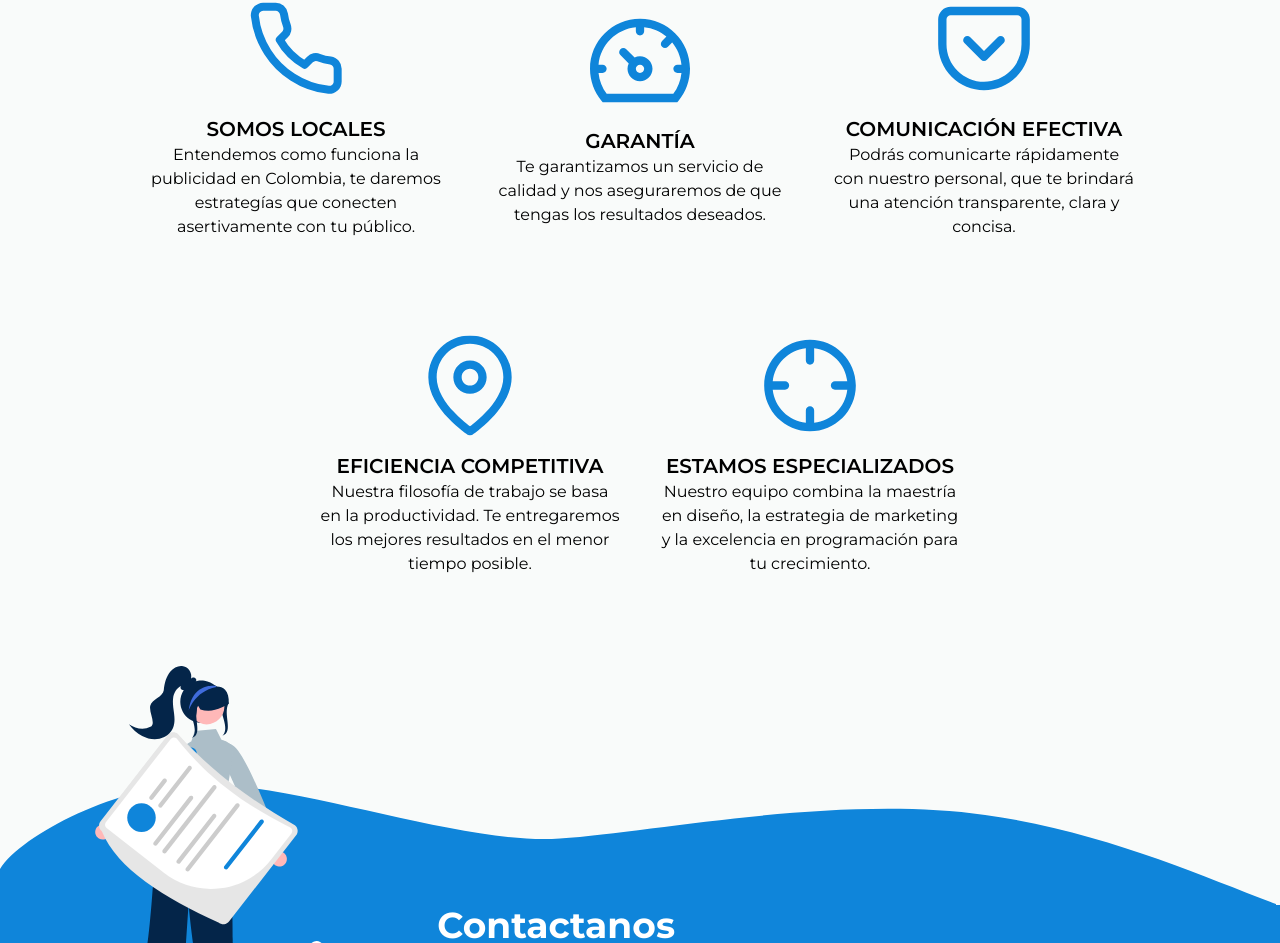
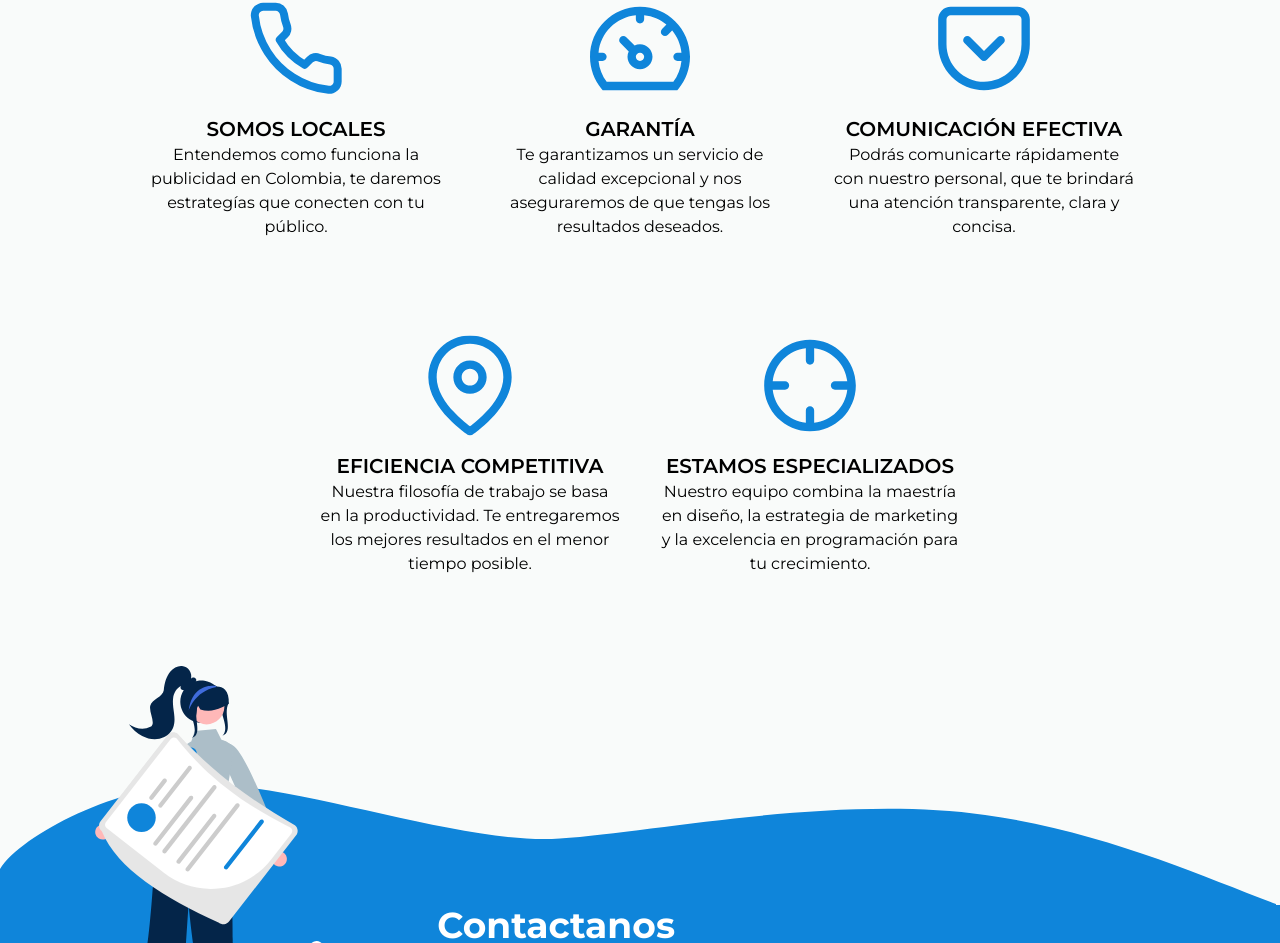
Before and after one commit to DiegoxK/rpm, a Next.js app: page / in a window 1280 px wide. Shown: the part 3552-4495 px from the top of the page. Built offline with nearby package versions, Linux system fonts and the light colour scheme.

Commit message:
Update qualities texts and guarantee description

```diff
--- a/app/(routes)/(home)/page.tsx
+++ b/app/(routes)/(home)/page.tsx
@@ -81,13 +81,13 @@ export default function LandPage() {
       icon: assets.qualities.Comunication,
       title: "SOMOS LOCALES",
       description:
-        "Entendemos como funciona la publicidad en Colombia, te daremos estrategías que conecten asertivamente con tu público.",
+        "Entendemos como funciona la publicidad en Colombia, te daremos estrategías que conecten con tu público.",
     },
     {
       icon: assets.qualities.Efficiency,
       title: "GARANTÍA",
       description:
-        "Te garantizamos un servicio de calidad y nos aseguraremos de que tengas los resultados deseados.",
+        "Te garantizamos un servicio de calidad excepcional y nos aseguraremos de que tengas los resultados deseados.",
     },
     {
       icon: assets.qualities.Guarantee,
```
